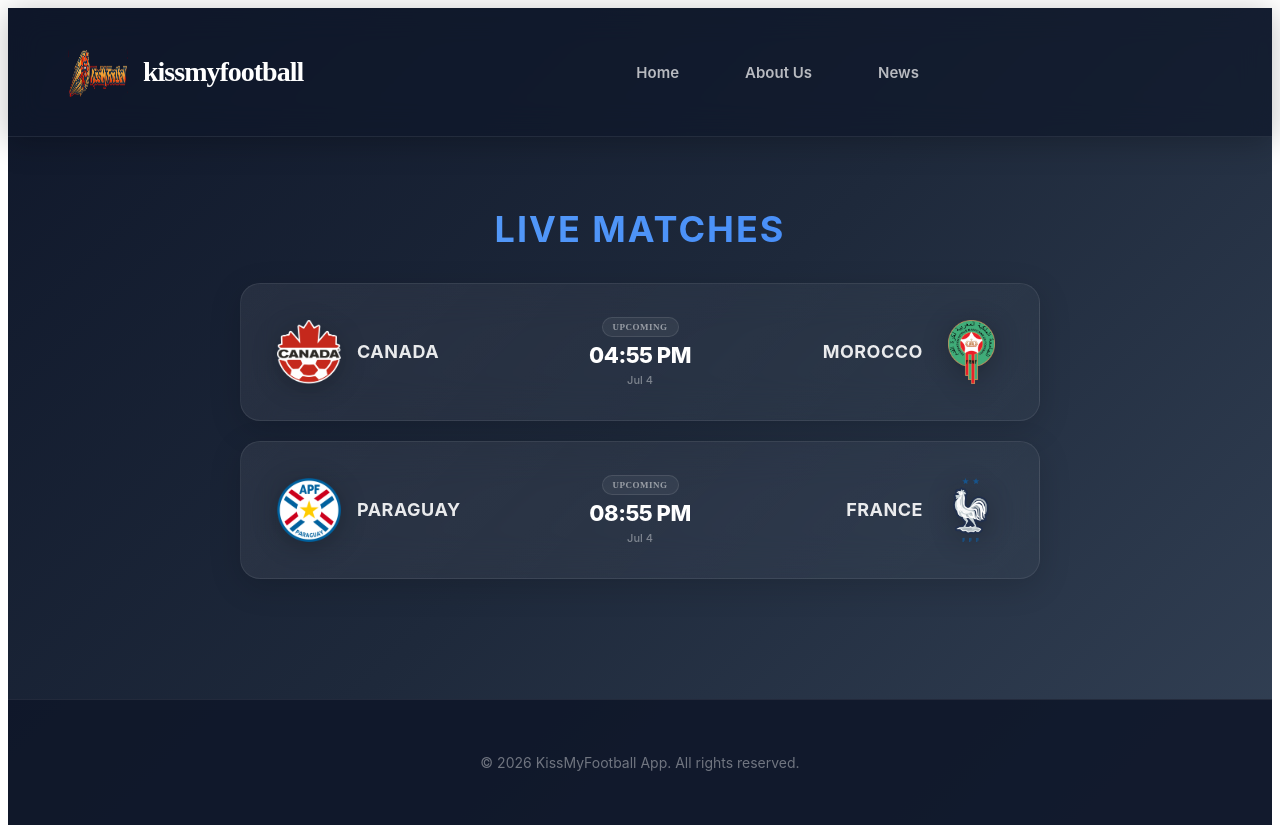
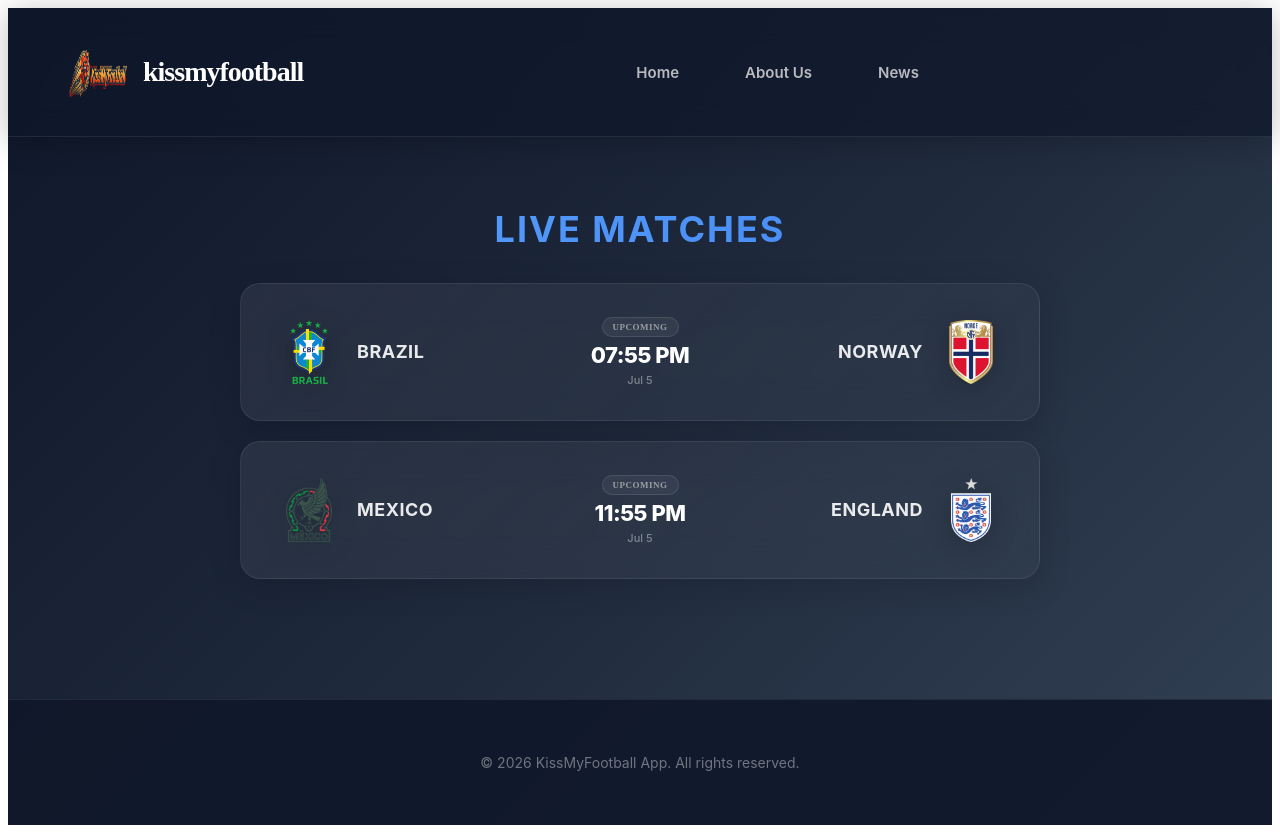
Before and after one commit to mbikal/football, a React (Vite) app: page / in a window 1280 px wide. Built offline with nearby package versions, Linux system fonts and the light colour scheme.

Commit message:
round of 16

```diff
--- a/src/data/matches.ts
+++ b/src/data/matches.ts
@@ -10,23 +10,23 @@
   const defaultMatches: Match[] = [
     {
       id: "1",
-      matchDate: "2026-07-04T22:40:00+05:45",
+      matchDate: "2026-07-06T01:40:00+05:45",
       iframeUrl:
-        "https://socoliveb.cv/truc-tiep/south-africa-canada-vs-netherlands-morocco-05-07-2026-0000/",
-      team1img: "/canada.png",
-      team2img: "/morocco.png",
-      team1name: "Canada",
-      team2name: "Morocco",
+        "https://socoliveb.cv/truc-tiep/brazil-vs-cote-divoire-norway-06-07-2026-0300/",
+      team1img: "/brasil.png",
+      team2img: "/norway.png",
+      team1name: "Brazil",
+      team2name: "Norway",
     },
     {
       id: "2",
-      matchDate: "2026-07-05T02:40:00+05:45",
+      matchDate: "2026-07-06T05:40:00+05:45",
       iframeUrl:
-        "https://socoliveb.cv/truc-tiep/germany-paraguay-vs-france-sweden-05-07-2026-0400/?blv=118206",
-      team1img: "/paraguay.png",
-      team2img: "/france.png",
-      team1name: "Paraguay",
-      team2name: "France",
+        "https://socoliveb.cv/truc-tiep/winner-r32-match-7-vs-winner-r32-match-8-06-07-2026-0700/",
+      team1img: "/mexico.png",
+      team2img: "/england.png",
+      team1name: "Mexico",
+      team2name: "England",
     },
   ];
 
@@ -36,7 +36,9 @@
 
   // If codebase default matches have updated, overwrite stored matches
   if (storedVersion !== defaultMatchesStr) {
-    console.log("getMatches: Codebase default matches updated. Resetting localStorage matches.");
+    console.log(
+      "getMatches: Codebase default matches updated. Resetting localStorage matches.",
+    );
     localStorage.setItem(STORAGE_KEY, defaultMatchesStr);
     localStorage.setItem(STORAGE_VERSION_KEY, defaultMatchesStr);
     return defaultMatches;
@@ -49,7 +51,10 @@
       console.log("getMatches: Returning stored matches:", parsed);
       return parsed;
     } catch (e) {
-      console.error("getMatches: Error parsing stored matches, falling back to defaults", e);
+      console.error(
+        "getMatches: Error parsing stored matches, falling back to defaults",
+        e,
+      );
     }
   }
 
```
